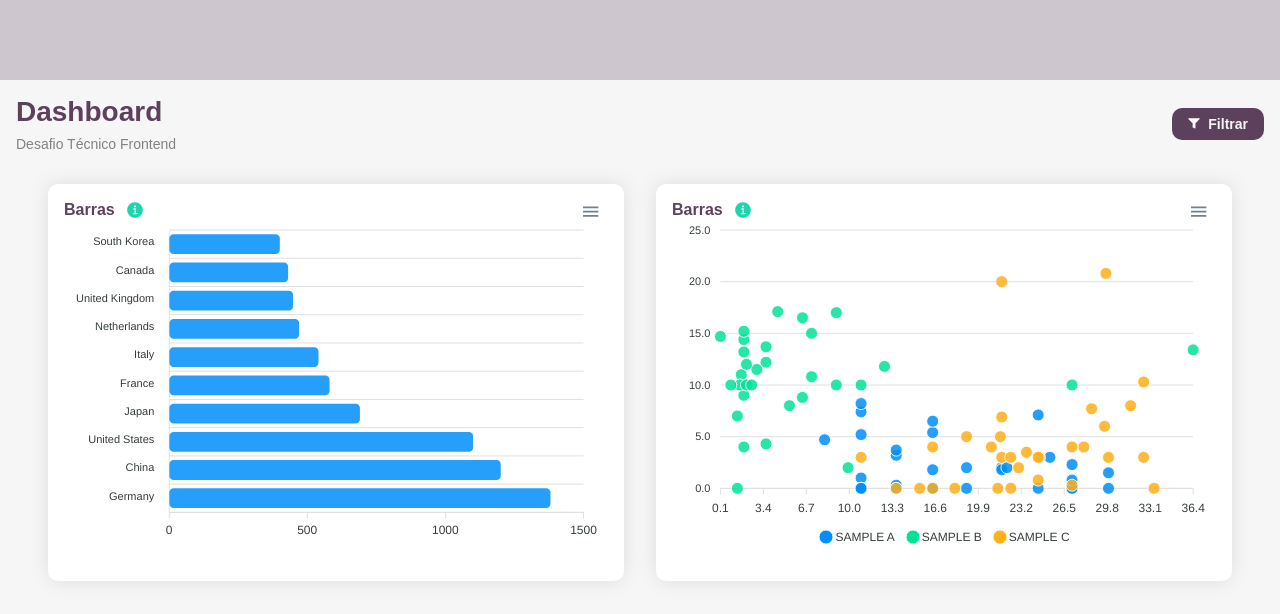
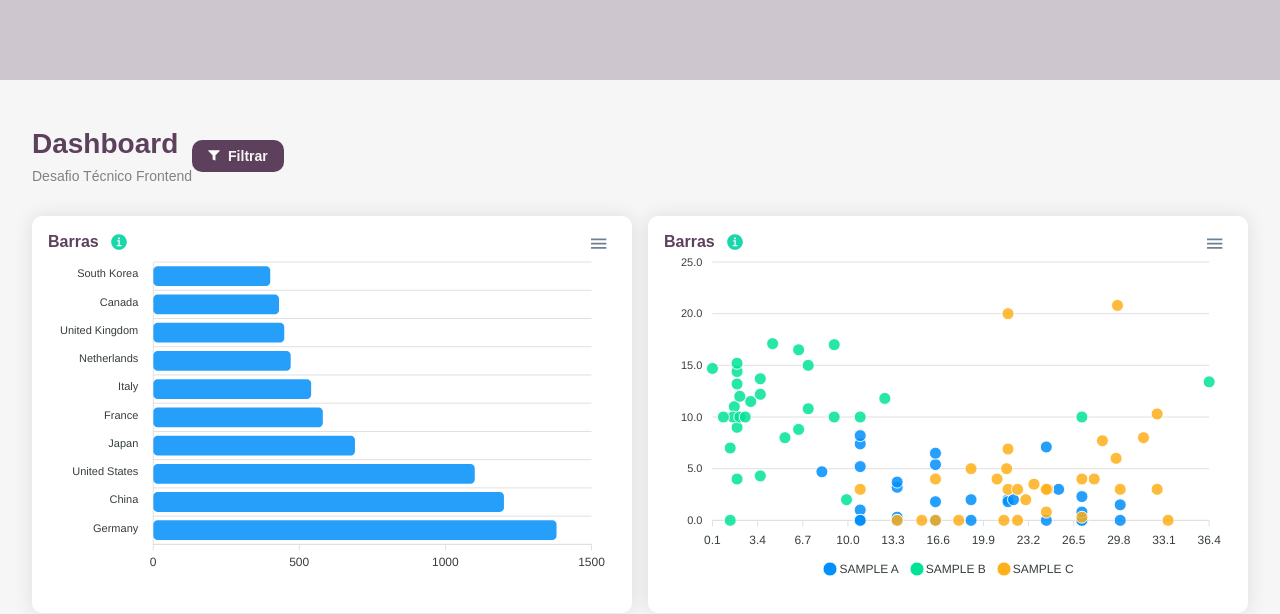
Before and after one commit to felipecfb/teste-minehr, a React (Create React App) app: page / in a window 1280 px wide. Shown: the top 614 px of the page. Built offline with nearby package versions, Linux system fonts and the light colour scheme.

Commit message:
style: refatorando o css dos componentes

```diff
--- a/src/components/Content/styles.ts
+++ b/src/components/Content/styles.ts
@@ -3,4 +3,8 @@ import styled from "styled-components";
 export const Container = styled.div`
   background: var(--gray);
   min-height: 100vh;
+  display: flex;
+  flex-direction: column;
+  align-items: flex-start;
+  padding: 2rem;
 `;
--- a/src/components/Graphs/styles.ts
+++ b/src/components/Graphs/styles.ts
@@ -4,7 +4,7 @@ export const Container = styled.div`
   display: flex;
   align-items: center;
   width: 100%;
-  padding: 1rem 2rem;
+  padding: 1rem 0;
 
   @media screen and (max-width: 1024px) {
     flex-direction: column;
@@ -14,14 +14,30 @@ export const Container = styled.div`
 export const Graph = styled.div`
   width: 50%;
   background: #fff;
-  margin: 0 1rem;
   border-radius: 10px;
   box-shadow: 0px 0px 20px rgba(0, 0, 0, 0.1);
   padding: 1rem;
 
+  &:first-child {
+    margin-right: .5rem;
+  }
+
+  &:last-child {
+    margin-left: .5rem;
+  }
+
   @media screen and (max-width: 1024px) {
     width: 100% !important;
-    margin: 1rem 0 !important;
+
+    &:first-child {
+    margin-bottom: .5rem;
+    margin-right: 0 !important;
+  }
+
+  &:last-child {
+    margin-top: .5rem;
+    margin-left: 0 !important;
+  }
   }
 
 `;
--- a/src/components/Header/styles.ts
+++ b/src/components/Header/styles.ts
@@ -1,7 +1,7 @@
 import styled from 'styled-components';
 
 export const Container = styled.div`
-    padding: 1rem;
+    padding: 1rem 0;
     display: flex;
     justify-content: space-between;
     align-items: center;
```
